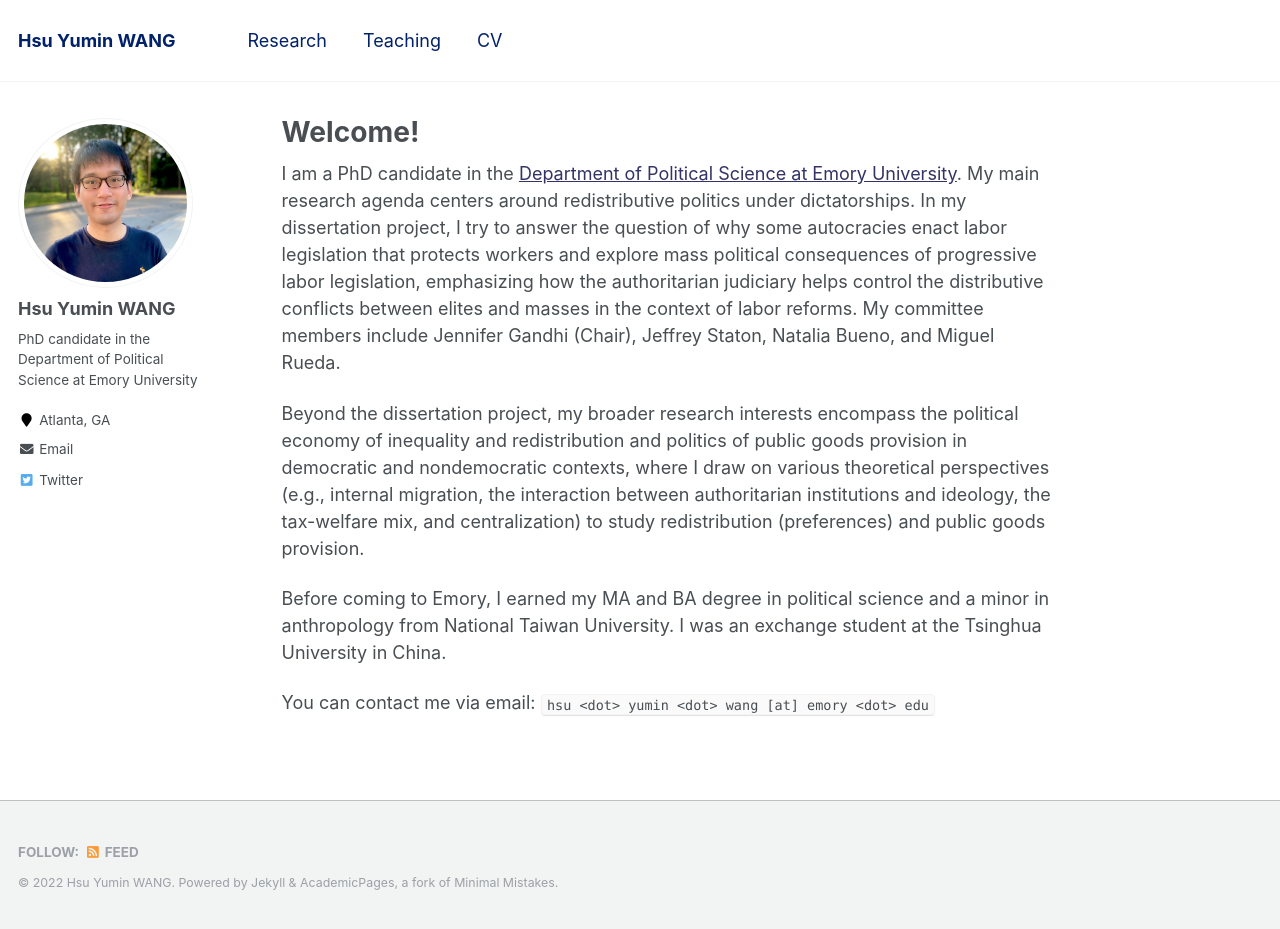
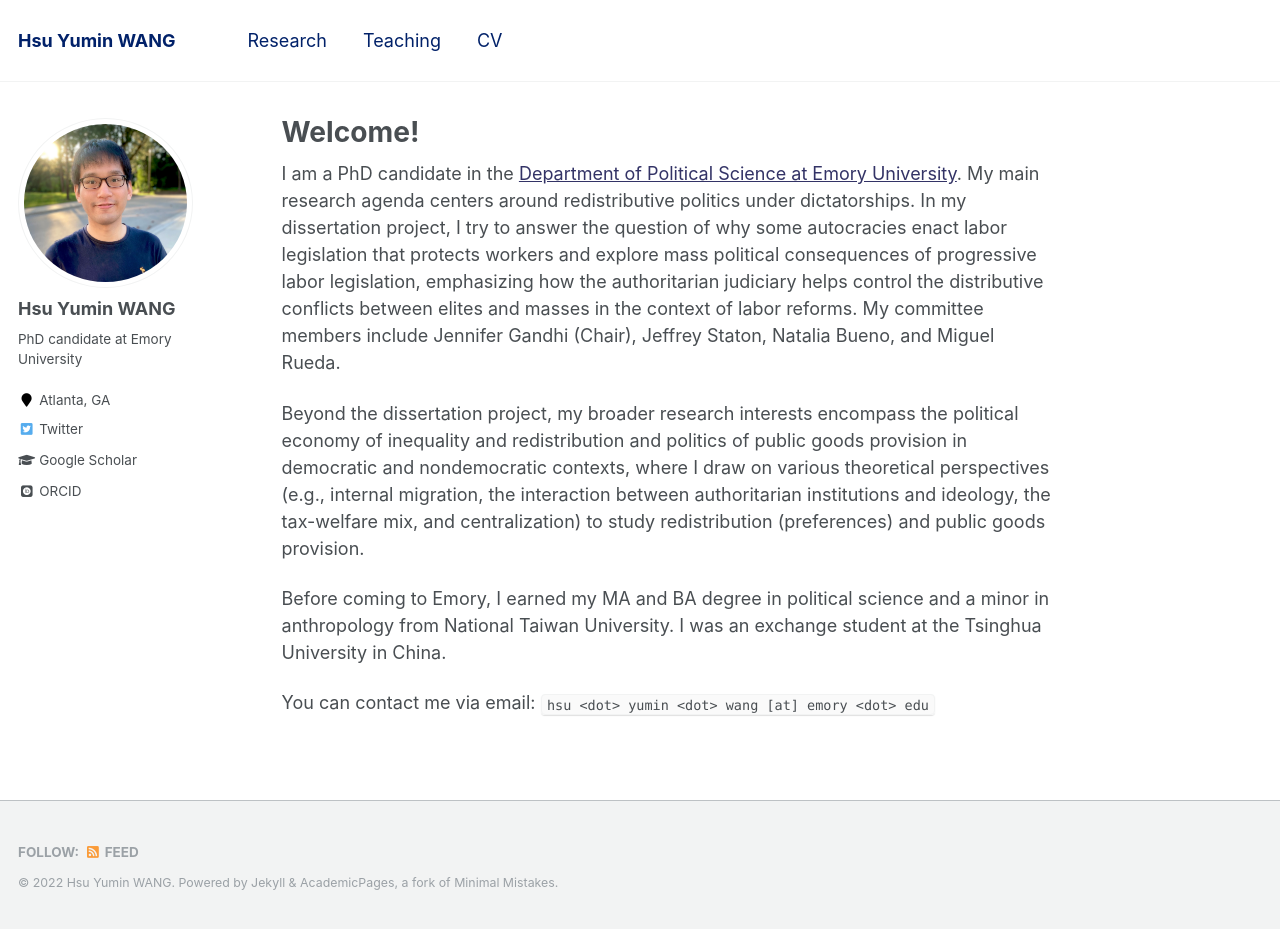
Before and after one commit to hsuyumin/hsuyumin.github.io, a Jekyll site: the page built from _pages/about.md, in a window 1280 px wide and 929 px high. Built offline with Jekyll 4.4.1, drawn with Linux system fonts in a browser that asks for light colours; some web fonts are replaced.

Commit message:
Update _config.yml

```diff
--- a/_config.yml
+++ b/_config.yml
@@ -82,13 +82,13 @@ analytics:
 author:
   name             : "Hsu Yumin WANG"
   avatar           : "profile.jpg"
-  bio              : "PhD candidate in the Department of Political Science at Emory University"
+  bio              : "PhD candidate at Emory University"
   location         : "Atlanta, GA"
   employer         :
-  pubmed           : #"https://www.ncbi.nlm.nih.gov/pubmed/?term=john+snow"
-  googlescholar    : #"http://yourfullgooglescholarurl.com"
-  email            : "hsu.yumin.wang@emory.edu"
-  researchgate     :  # example: "https://www.researchgate.net/profile/yourprofile"
+  pubmed           :
+  googlescholar    : "https://scholar.google.com.tw/citations?user=OcNF_KIAAAAJ&hl=en"
+  email            :
+  researchgate     :
   uri              :
   bitbucket        :
   codepen          :
@@ -103,13 +103,13 @@ author:
   impactstory      : #"https://profiles.impactstory.org/u/xxxx-xxxx-xxxx-xxxx"
   lastfm           :
   linkedin         :
-  orcid            : #"http://orcid.org/yourorcidurl"
+  orcid            : "https://orcid.org/0000-0001-5779-9659"
   pinterest        :
   soundcloud       :
   stackoverflow    : # http://stackoverflow.com/users/123456/username
   steam            :
   tumblr           :
-  twitter          : "HsuEmerson"
+  twitter          : "hsuyumin"
   vine             :
   weibo            :
   xing             :
@@ -309,3 +309,6 @@ compress_html:
   clippings: all
   ignore:
     envs: development
+
+# Site masthead title
+masthead_title: "Hsu Yumin WANG"
```
